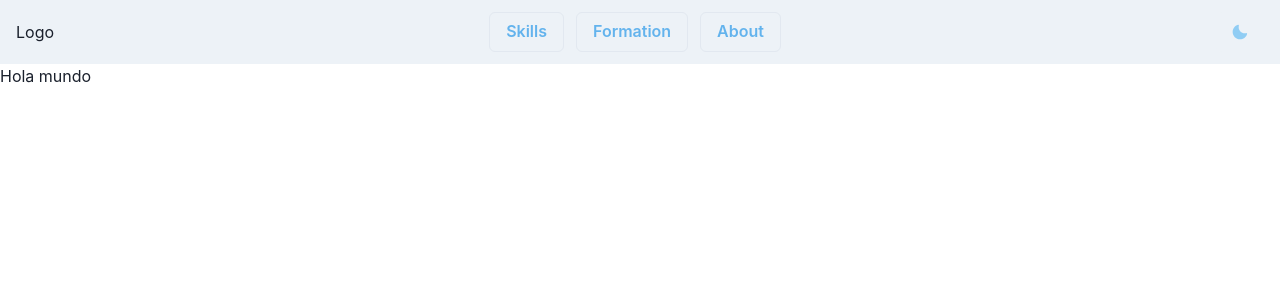
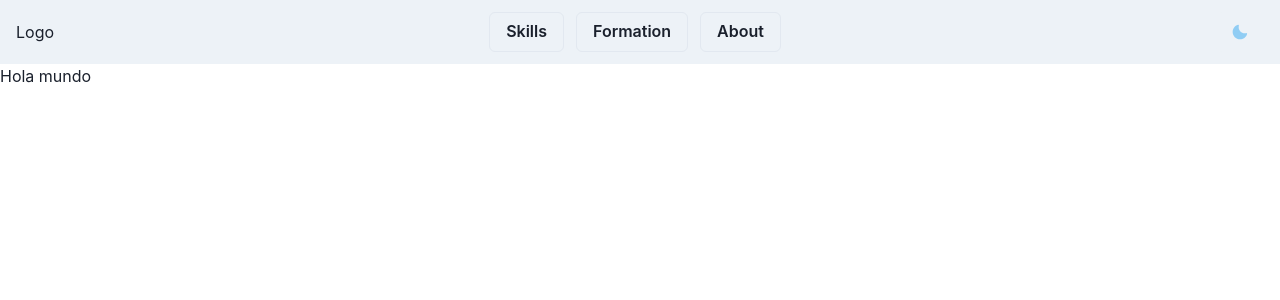
Before and after one commit to EliasLeguizamon123/MyPortfolio, a React (Create React App) app: page / in a window 1280 px wide. Shown: the top 300 px of the page. Built offline with nearby package versions, Linux system fonts and the light colour scheme.

Commit message:
add colors of theme, dosent work

```diff
--- a/src/components/Header.js
+++ b/src/components/Header.js
@@ -12,17 +12,15 @@ import { Link } from 'react-router-dom';
 const Header = ({
   nav = [{path:'/skills', label:'Skills'}]
   }) => {
+  const { colorMode, toggleColorMode } = useColorMode();
 
   let navItems = nav.map((link, index) => (
         <Link
           key={index}
           to={link.path}>
-          <Button variant="outline" color="blue.300">{link.label}</Button>
+          <Button variant="outline" color={colorMode === 'light' ? "blueCake" : "yellowCake"}>{link.label}</Button>
         </Link>
   ))
-
-  const { colorMode, toggleColorMode } = useColorMode();
-
   return (
     <>
       <Box bg={useColorModeValue('gray.100', 'gray.900')} px={4}>
@@ -31,15 +29,14 @@ const Header = ({
             <Box>Logo</Box>
           </Link>
             <Stack spacing={3} direction={"row"}>
-                {/* <Button variant="outline" color="blue.300">Skills</Button>
-                <Button variant="outline" color="blue.300">Formation</Button>
-                <Button variant="outline" color="blue.300">About</Button> */}
-                {navItems}
+              {navItems}
             </Stack>
             <Flex alignItems={'center'}>
                 <Stack direction={'row'} spacing={7}>
                     <Button onClick={toggleColorMode}>
-                        {colorMode === 'light' ? <MoonIcon color="blue.200"/> : <SunIcon color="yellow.200"/>}
+                        {colorMode === 'light' ?
+                          <MoonIcon color='blue.200'/> :
+                          <SunIcon color='yellow.200'/>}
                     </Button>
                 </Stack>
             </Flex>
--- a/src/index.js
+++ b/src/index.js
@@ -4,9 +4,10 @@ import './index.css';
 import App from './App';
 import reportWebVitals from './reportWebVitals';
 import { ChakraProvider } from "@chakra-ui/react"
+import theme from './theme';
 
 ReactDOM.render(
-  <ChakraProvider>
+  <ChakraProvider theme={theme}>
     <App />
   </ChakraProvider>,
   document.getElementById('root')
--- a/src/theme.js
+++ b/src/theme.js
@@ -2,7 +2,8 @@ import { extendTheme } from "@chakra-ui/react"
 
 const theme = extendTheme({
     colors: {
-      blueCake: '#9AC9FB',
+      blueLight: '#9AC9FB',
+      yellowLight: '#FFF2A4',
     },
   config: {
     initialColorMode: "light"
```
